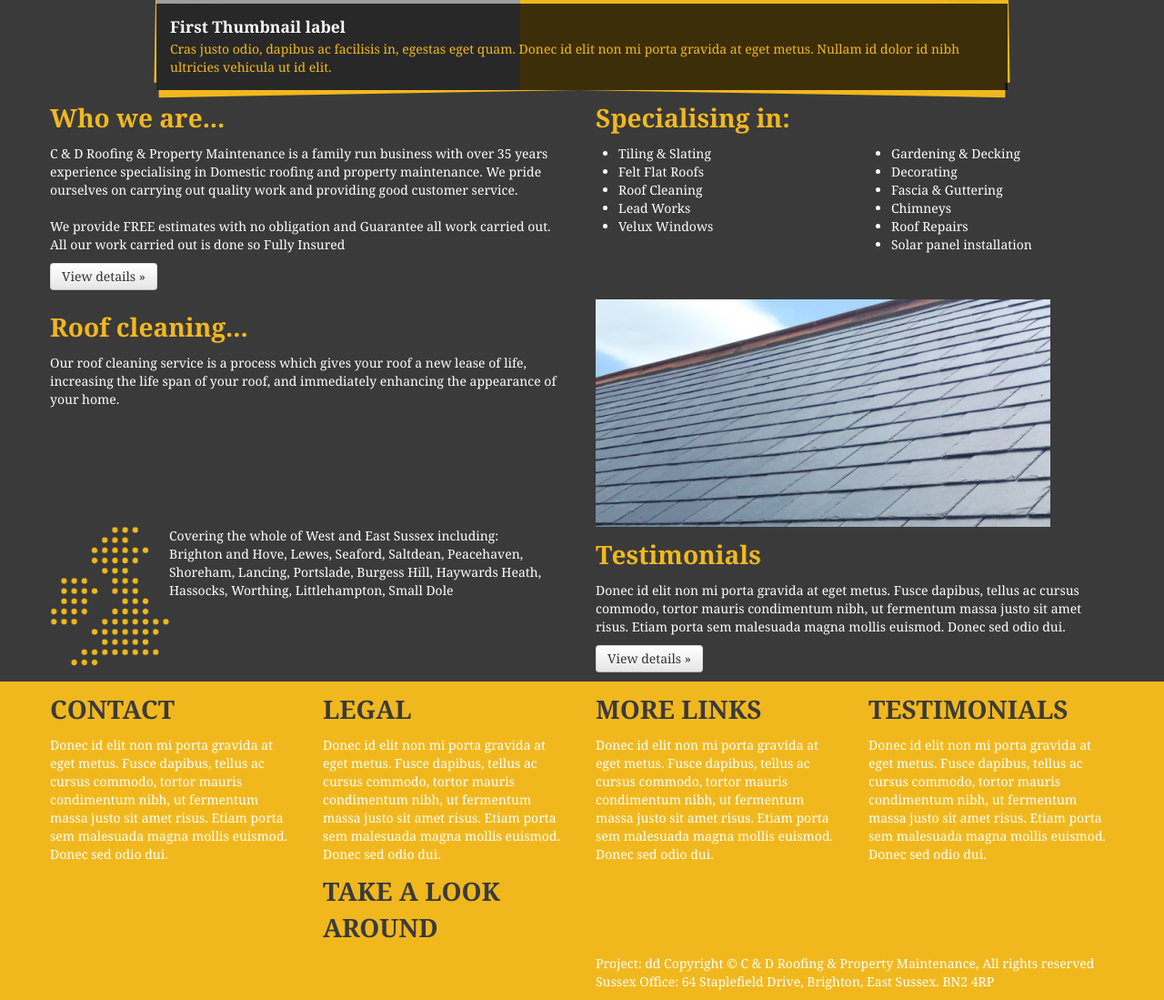
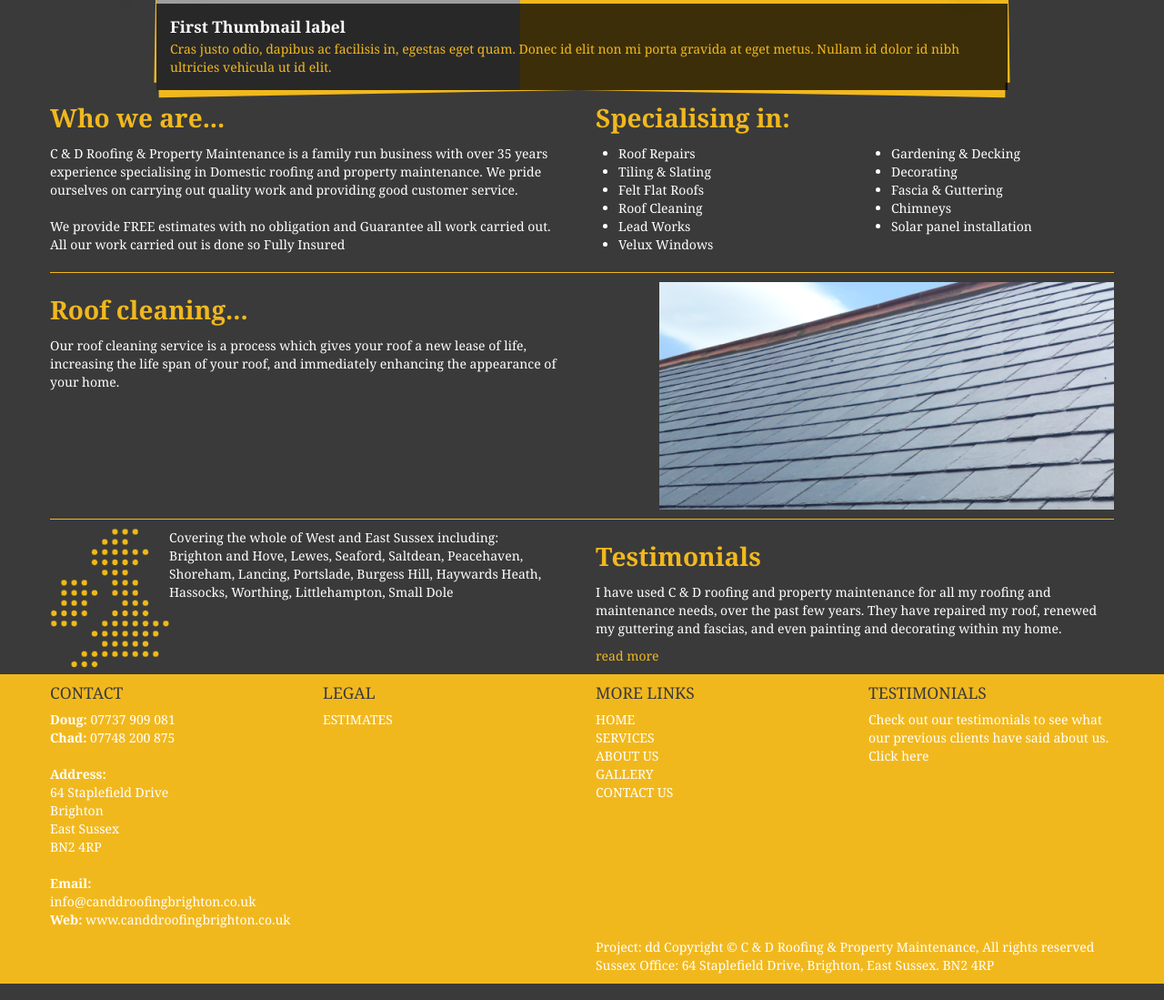
Before and after one commit to deboer/candd, a PHP site: page / in a window 1280 px wide. Shown: the part 459-1558 px from the top of the page at 91% size. Run offline with PHP 8.4, Linux system fonts and the light colour scheme; grey boxes are pictures that could not be loaded.

Commit message:
fotter, small changes

```diff
--- a/css/candd.css
+++ b/css/candd.css
@@ -17,6 +17,19 @@ body{
     background-color: #F1B81E;
 }
 
+a {
+  color: #FFF;
+  text-decoration: none;
+}
+
+a:hover,
+a:focus {
+  color: #F8D881;
+  text-decoration: underline;
+}
+
+
+
 h1{
     font-size:32px;
 }
@@ -28,6 +41,12 @@ h2{
 
 h1 small {
     font-size: 17px;
+}
+
+.yellow-bar{
+	background:#F1B81E;
+	height:1px;
+	margin:10px 0;
 }
 
 .page-header{
@@ -132,8 +151,9 @@ h1 small {
     width:100%;
 }
 
-.footer h2{
+.footer h4{
     color: #3A3A3A;
+	font-weight: normal;
 }
 
 .height10 {
--- a/index.html
+++ b/index.html
@@ -174,9 +174,6 @@
                                 We provide FREE estimates with no obligation and Guarantee all work carried out.<br/>
                                 All our work carried out is done so Fully Insured
 			</p>
-			<p>
-				<a class="btn" href="#">View details »</a>
-			</p>
 		</div>
 		<div class="span3">
 			<h2>
@@ -184,12 +181,12 @@
 			</h2>
 			<p>
                             <ul>
+								<li>Roof Repairs</li>
                                 <li>Tiling &amp; Slating</li>
                                 <li>Felt Flat Roofs</li>
                                 <li>Roof Cleaning</li>
                                 <li>Lead Works</li>
                                 <li>Velux Windows</li>
-
                             </ul>
 			</p>
 
@@ -200,18 +197,17 @@
                             </h2>
                             <p>
                                 <ul>
-
                                     <li>Gardening &amp; Decking</li>
                                     <li>Decorating</li>
                                     <li>Fascia &amp; Guttering</li>
                                     <li>Chimneys</li>
-                                    <li>Roof Repairs</li>
                                     <li>Solar panel installation</li>
                                 </ul>
                             </p>
 
                     </div>
             </div>
+	<div class="row  yellow-bar">&nbsp;</div>
 	<div class="row">
 		<div class="span6">
 			<h2>
@@ -222,9 +218,12 @@
 			</p>
 		</div>
 		<div class="span6">
-			<img alt="140x140" src="/img/roof_cleaning.png">
+			<img alt="140x140" src="/img/roof_cleaning.png" class="pull-right">
 		</div>
 	</div>
+
+	<div class="row  yellow-bar">&nbsp;</div>
+
 	<div class="row">
 		<div class="span6">
                         <img alt="140x140" src="/img/map.png" class="pull-left">
@@ -242,10 +241,11 @@
 				Testimonials
 			</h2>
 			<p>
-				Donec id elit non mi porta gravida at eget metus. Fusce dapibus, tellus ac cursus commodo, tortor mauris condimentum nibh, ut fermentum massa justo sit amet risus. Etiam porta sem malesuada magna mollis euismod. Donec sed odio dui.
+				I have used C &amp; D roofing and property maintenance for all my roofing and maintenance needs,
+				over the past few years. They have repaired my roof, renewed my guttering and fascias, and even painting and decorating within my home.
 			</p>
 			<p>
-				<a class="btn" href="#">View details »</a>
+				<a href="" class="yellow-color">read more</a>
 			</p>
 		</div>
 	</div>
@@ -254,38 +254,53 @@
         <div class="container">
 			<div class="row">
 				<div class="span3">
-			<h2>
+					<h4>
 						CONTACT
-			</h2>
+					</h4>
 					<p>
-				Donec id elit non mi porta gravida at eget metus. Fusce dapibus, tellus ac cursus commodo, tortor mauris condimentum nibh, ut fermentum massa justo sit amet risus. Etiam porta sem malesuada magna mollis euismod. Donec sed odio dui.
+						<strong>Doug:</strong> 07737 909 081<br/>
+						<strong>Chad:</strong> 07748 200 875<br/><br/>
+
+						<strong>Address:</strong><br/>
+						64 Staplefield Drive<br/>
+						Brighton<br/>
+						East Sussex<br/>
+						BN2 4RP<br/><br/>
+
+						<strong>Email:</strong> info@canddroofingbrighton.co.uk<br/>
+						<strong>Web:</strong> www.canddroofingbrighton.co.uk
 					</p>
 				</div>
 				<div class="span3">
-			<h2>
+					<h4>
 						LEGAL
-			</h2>
+					</h4>
 					<p>
-				Donec id elit non mi porta gravida at eget metus. Fusce dapibus, tellus ac cursus commodo, tortor mauris condimentum nibh, ut fermentum massa justo sit amet risus. Etiam porta sem malesuada magna mollis euismod. Donec sed odio dui.
-			</p>
-			<h2>
-				TAKE A LOOK AROUND
-			</h2>
-		</div>
-		<div class="span3">
-			<h2>
-				MORE LINKS
-			</h2>
-			<p>
-				Donec id elit non mi porta gravida at eget metus. Fusce dapibus, tellus ac cursus commodo, tortor mauris condimentum nibh, ut fermentum massa justo sit amet risus. Etiam porta sem malesuada magna mollis euismod. Donec sed odio dui.
+						<ul class="unstyled">
+							<li><a href="">ESTIMATES</a></li>
+						</ul>
 					</p>
 				</div>
 				<div class="span3">
-			<h2>
+					<h4>
+						MORE LINKS
+					</h4>
+					<p>
+						<ul class="unstyled">
+							<li><a href="">HOME</a></li>
+							<li><a href="">SERVICES</a></li>
+							<li><a href="">ABOUT US</a></li>
+							<li><a href="">GALLERY</a></li>
+							<li><a href="">CONTACT US</a></li>
+						</ul>
+					</p>
+				</div>
+				<div class="span3">
+					<h4>
 						TESTIMONIALS
-			</h2>
+					</h4>
 					<p>
-				Donec id elit non mi porta gravida at eget metus. Fusce dapibus, tellus ac cursus commodo, tortor mauris condimentum nibh, ut fermentum massa justo sit amet risus. Etiam porta sem malesuada magna mollis euismod. Donec sed odio dui.
+						Check out our testimonials to see what our previous clients have said about us. Click here
 					</p>
 				</div>
 			</div>
```
Lines whose indentation alone changed are shown as unchanged.
